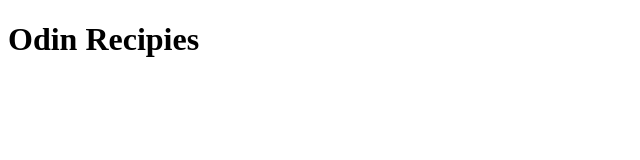
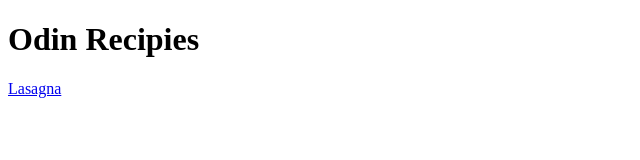
Before and after one commit to phnx-create/odin-recipes, a plain HTML site: page index.html in a window 1280 px wide. Shown: the full height of the page, 0-640 px from the left. Drawn offline with Linux system fonts and the light colour scheme.

Commit message:
Add lasagna recipe link

```diff
--- a/index.html
+++ b/index.html
@@ -7,5 +7,7 @@
 </head>
 <body>
     <h1>Odin Recipies</h1>
+    <a href="recipes/lasagna.html">Lasagna</a>
+    </nav>
 </body>
 </html>
```
